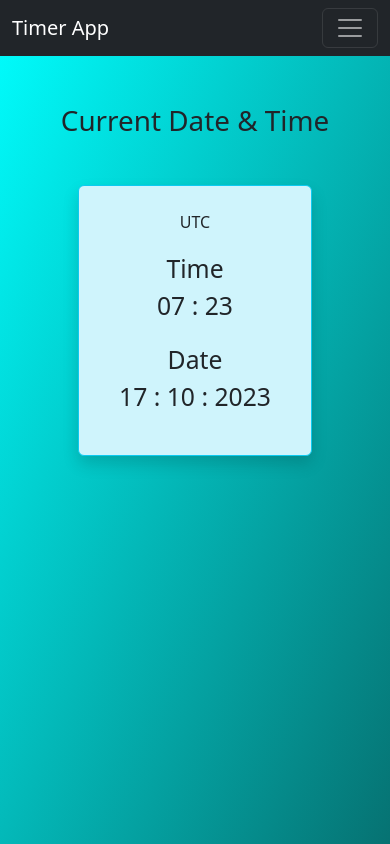
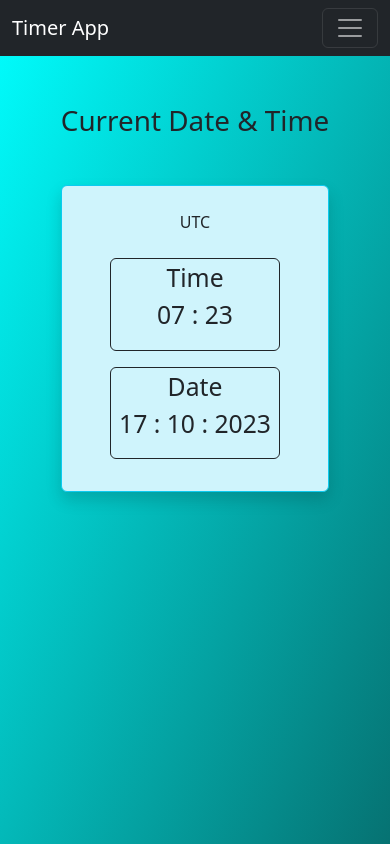
Before and after one commit to oluwayomid00/timerApp, a React (Create React App) app: page /timerApp/time in a window 390 px wide. Built offline with nearby package versions, Linux system fonts and the light colour scheme.

Commit message:
made it responsive

```diff
--- a/src/components/Clock.js
+++ b/src/components/Clock.js
@@ -31,7 +31,7 @@ const Clock = () => {
       <h1 className="my-5">Countdown</h1>
       <div className="d-flex flex-column align-items-center column">
         <Card>
-          <section className="col-sm-2">
+          <section className="col-sm-2 mx-2">
             <p className="mb-0">
               {remainingTime.days < "10" ? "0" : ""}
               {remainingTime.days}
@@ -39,7 +39,7 @@ const Clock = () => {
             <small className="fs-6">Days</small>
           </section>
           <span>:</span>
-          <section className="col-sm-2">
+          <section className="col-sm-2 mx-2">
             <p className="mb-0">
               {remainingTime.hours < "10" ? "0" : ""}
               {remainingTime.hours}
@@ -47,7 +47,7 @@ const Clock = () => {
             <small className="fs-6">Hours</small>
           </section>
           <span>:</span>
-          <section className="col-sm-2">
+          <section className="col-sm-2 mx-2">
             <p className="mb-0">
               {remainingTime.mins < "10" ? "0" : ""}
               {remainingTime.mins}
@@ -55,7 +55,7 @@ const Clock = () => {
             <small className="fs-6">Mins</small>
           </section>
           <span>:</span>
-          <section className="col-sm-2">
+          <section className="col-sm-2 mx-2">
             <p className="mb-0">
               {remainingTime.secs < "10" ? "0" : ""}
               {remainingTime.secs}
--- a/src/pages/Time.js
+++ b/src/pages/Time.js
@@ -29,14 +29,14 @@ const Time = () => {
               <p>{Intl.DateTimeFormat().resolvedOptions().timeZone}</p>
             </div>
             <div className="d-flex flex-column flex-md-row justify-content-around w-100">
-              <div>
-                <p className="d-flex flex-column align-items-center">
+              <div className="border border-dark rounded m-2">
+                <p className="d-flex flex-column align-items-center px-2">
                   <span>Time</span>
                   <span>{getTime()}</span>
                 </p>
               </div>
-              <div>
-                <p className="d-flex flex-column align-items-center">
+              <div className="border border-dark rounded m-2">
+                <p className="d-flex flex-column align-items-center px-2">
                   <span>Date</span>
                   <span>{getDate()}</span>
                 </p>
```
